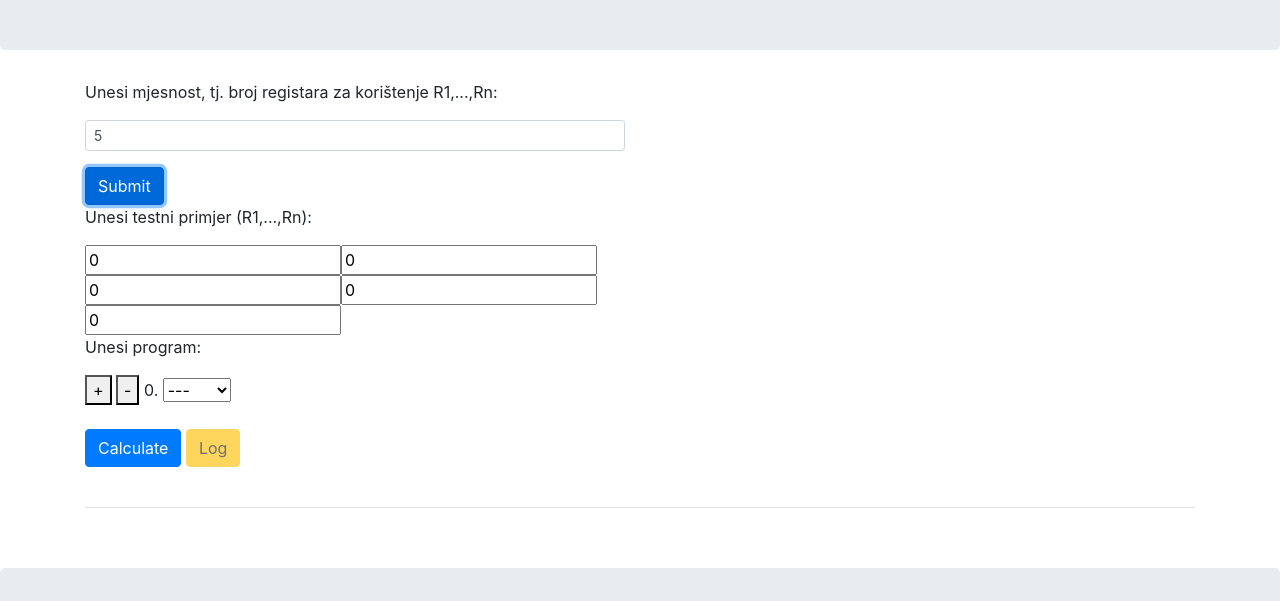
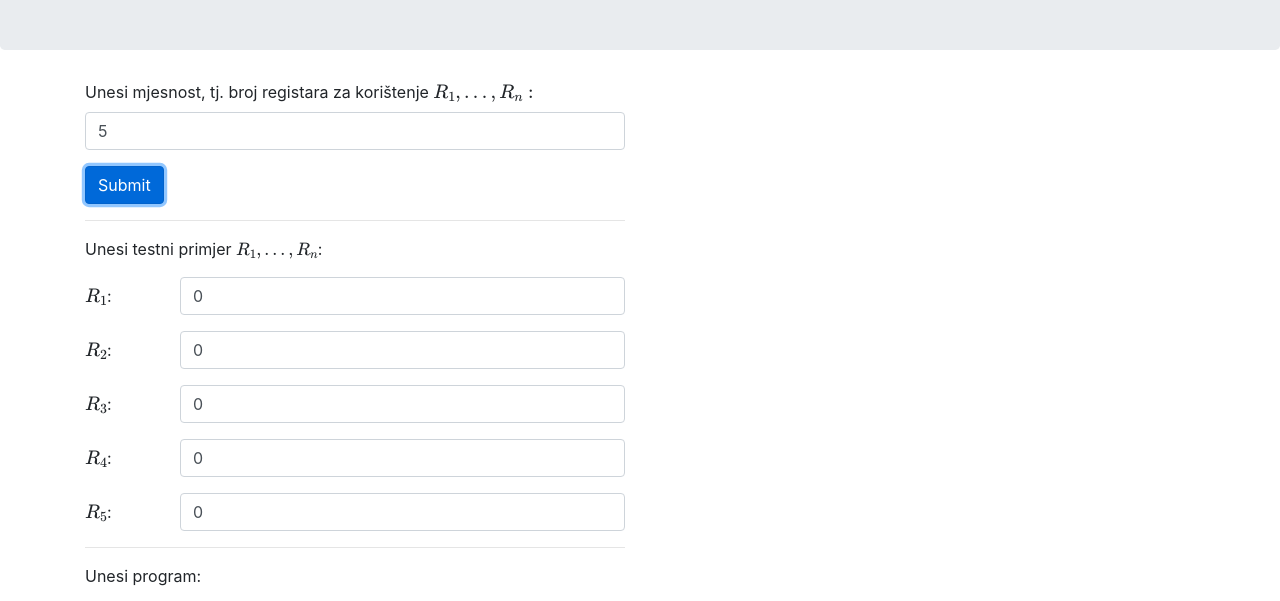
Before and after one commit to nesto123/RAM_simulator, a plain HTML site: page index.html in a window 1280 px wide. Both pictures are taken after typing "5" into the empty fields and a click on the button "Submit". Shown: the part 134-735 px from the top of the page. Drawn offline with nearby package versions, Linux system fonts and the light colour scheme.

Commit message:
done input

```diff
--- a/index.html
+++ b/index.html
@@ -32,22 +32,33 @@
         <div class="row">
             <div class="col-sm-6">
                 <form action="" name="mjesnost">
-                    <p>
-                        Unesi mjesnost, tj. broj registara za korištenje R1,...,Rn:
-                    </p>
-                    <div class="input-group mb-3">
-                        <input type="number" name="inputRn" min="0" step="1" required class="form-control form-control-sm">
+                    <div class="form-group">
+                        <label for="number">Unesi mjesnost, tj. broj registara za korištenje \(R_1,...,R_n:\)</label>
+
+                        <input type="number" name="inputRn" min="0" step="1" required class="form-control ">
                     </div>
                     <button type="submit" class="btn btn-primary">Submit</button>
                 </form>
+                <hr>
                 <div name="ram">
                     <form action="" name="program"  style="display: none;">
-                        <p name="unesiPrimjer" style="display: none;" >Unesi testni primjer (R1,...,Rn):</p>
+                        <p name="unesiPrimjer" style="display: none;" >Unesi testni primjer \(R_1,...,R_n\):</p>
 
-                        <div name="testInput"></div>
+
+                        <div name="testInput">
+                            <div class="form-group row">
+                                <label for="numb" class="col-sm-2 col-form-label">\(R_1\)</label>
+                                <div class="col-sm-10">
+                                  <input type="email" class="form-control" id="numb" placeholder="Email">
+                                </div>
+                              </div>
+
+                        </div>
+                        <hr>
 
                         <p>Unesi program:</p>
                         <div name="line" linenumber=-1 style="display: none;">
+
                                 <button name="newLine" >+</button>
                                 <button name="removeLine" >-</button>
                             <span name="lineNumber">1</span>.
--- a/ram.js
+++ b/ram.js
@@ -27,14 +27,28 @@ function obradi_inputn() {
 
     $('div[name="testInput"]').html('');
     for (var i = 1; i <= $('input[name="inputRn"]').val(); i += 1)
-        $('div[name="testInput"]').append(
+    {
+        var d1=    $( '<div>').attr( 'class',"form-group row");
+        var l= $( '<label>').attr('for', 'x'+i).attr('class','col-sm-2 col-form-label').attr('id', 'x'+i).html("\\(R_"+i+"\\):");
+        var d2=    $( '<div>').attr( 'class',"col-sm-10");
+        var input =    $( '<input>').attr( 'type',"number").attr('name', 'x' + i)
+                                    .attr('min', '0')
+                                    .attr('step', '1')
+                                    .attr('value', '0')
+                                    .attr('required', 'true')
+                                    .attr('class', 'form-control');
+        $('div[name="testInput"]').append(d1.append( l).append(d2.append(input)));
+        MathJax.typeset(["#x"+i]);
+                /*$('div[name="testInput"]').append(
             $('<input>').attr('type', 'number')
                 .attr('name', 'x' + i)
                 .attr('min', '0')
                 .attr('step', '1')
                 .attr('value', '0')
                 .attr('required', 'true')
-        );
+                .attr('class', 'form-control')
+        );*/
+    }
 
     if (!(typeof nPrev !== typeof undefined && nPrev !== false))    //  ako je prvi put
         addLine(0);
```
